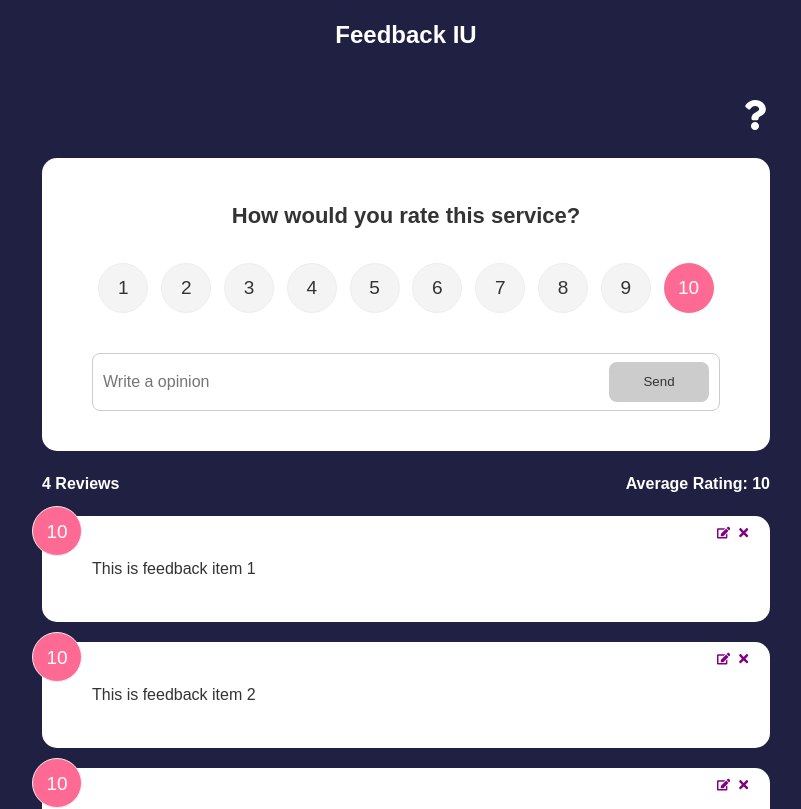
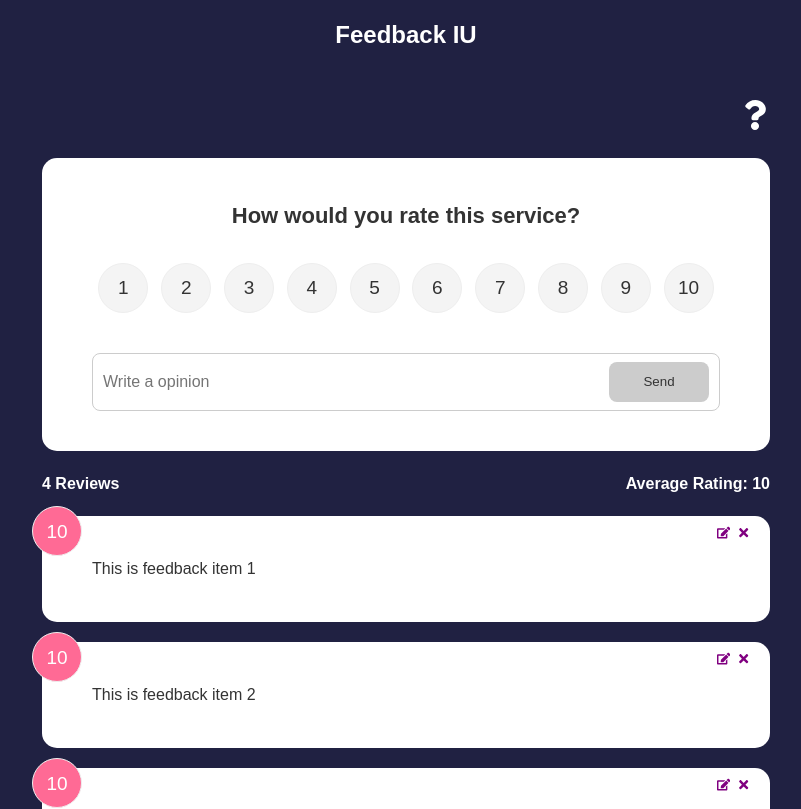
Before and after one commit to TomaszKulaDev/react_front_to_back_2022-feedback-app, a React (Create React App) app: page / in a window 1280 px wide. Shown: the top 809 px of the page, without its empty margins (234-1035 px from the left). Built offline with nearby package versions, Linux system fonts and the light colour scheme.

Commit message:
34. Seting edit Rating functionality

```diff
--- a/src/components/FeedbackForm.jsx
+++ b/src/components/FeedbackForm.jsx
@@ -1,9 +1,8 @@
-import {useState, useContext} from 'react';
+import {useState, useContext, useEffect} from 'react';
 import Card from "./shared/Card";
 import Button from "./shared/Button";
 import RatingSelect from "./RatingSelect";
 import feedbackContext from "../context/FeedbackContext";
-
 
 const FeedbackForm = () => {
 
@@ -11,13 +10,23 @@
     const [rating, setRating] = useState(10);
     const [btnDisabled, setBtnDisabled] = useState(true);
     const [message, setMessage] = useState('');
-    const {addFeedback} = useContext(feedbackContext)
+
+    const {addFeedback, feedbackEdit} = useContext(feedbackContext)
+
+    useEffect(() => {
+        if (feedbackEdit.edit === true) {
+            setBtnDisabled(false)
+            setText(feedbackEdit.item.text)
+            setRating(feedbackEdit.item.rating)
+        }
+
+    }, [feedbackEdit])
 
     const handleTextChange = (e) => {
         if (text === '') {
             setBtnDisabled(true)
             setMessage(null)
-        } else if (text !== '' && text.trim().length +2 <= 10) {
+        } else if (text !== '' && text.trim().length + 2 <= 10) {
             setMessage('Text must be at least 10 characters.')
             setBtnDisabled(true)
         } else {
--- a/src/components/RatingSelect.jsx
+++ b/src/components/RatingSelect.jsx
@@ -1,8 +1,14 @@
-import React, {useState} from 'react';
+import {useState, useContext, useEffect} from 'react';
+import feedbackContext from "../context/FeedbackContext";
 
 const RatingSelect = ({select}) => {
 
     const [selected, setSelected] = useState(10);
+    const {feedbackEdit} = useContext(feedbackContext)
+
+    useEffect(()=>{
+        setSelected(feedbackEdit.item.rating)
+    },[feedbackEdit])
 
     const handleChange = (e) => {
         setSelected(+e.currentTarget.value)
```
